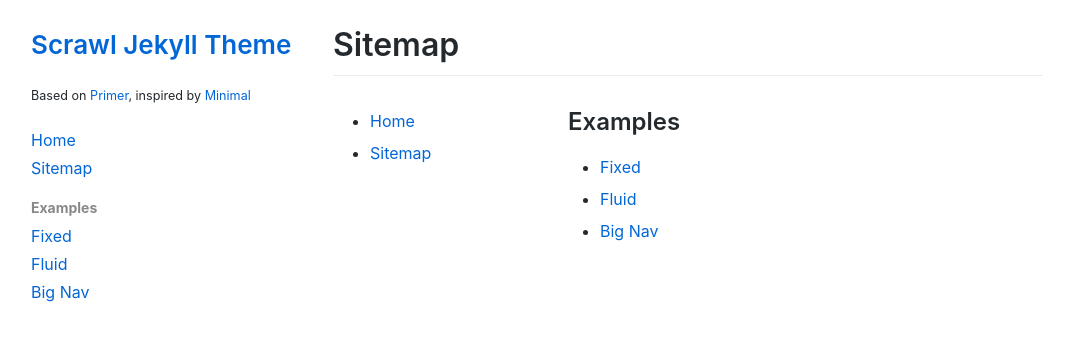
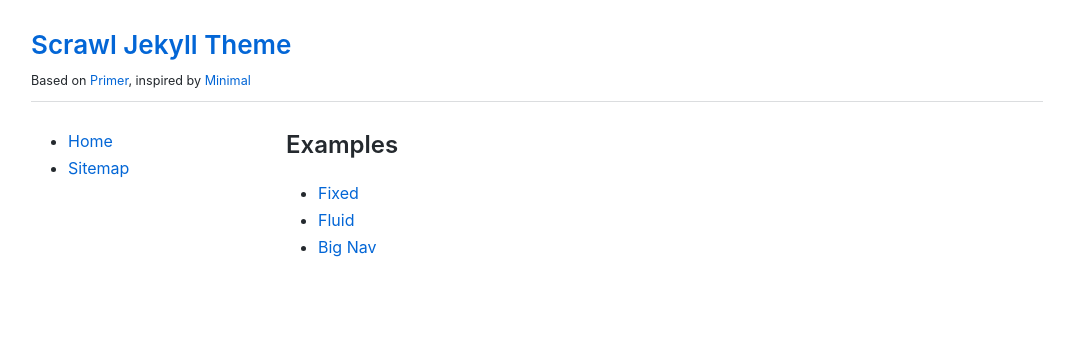
Before and after one commit to lightster/scrawl, a Jekyll site: the page built from sitemap.md, in a window 1280 px wide. Shown: the top 341 px of the page, without its empty margins (103-1177 px from the left). Built offline with Jekyll 4.4.1, drawn with Linux system fonts in a browser that asks for light colours; comment, search, counter and statistics services are not loaded.

Commit message:
Make the sitemap "headerless" (no side-navigation)

```diff
--- a/_includes/nav.html
+++ b/_includes/nav.html
@@ -1,4 +1,6 @@
 {% if site.pages %}
+  {% assign scrawl = site.data.scrawl %}
+
   {% if page.nav_pages %}
     {% assign docs = page.nav_pages %}
   {% else %}
--- a/_layouts/default.html
+++ b/_layouts/default.html
@@ -30,7 +30,7 @@
         {% endif %}
 
         {% if site.description  %}
-          <p><small>{{ site.description | markdownify }}</small></p>
+          <small class="description">{{ site.description | markdownify }}</small>
         {% endif %}
 
         {% include nav.html %}
--- a/_layouts/sitemap.html
+++ b/_layouts/sitemap.html
@@ -2,12 +2,6 @@
 layout: default
 ---
 
-{% assign scrawl = site.data.scrawl %}
-
-{{ '# ' | append: page.title | markdownify }}
-
 <div class="sitemap">
-  {% include nav.html %}
+  {{ content }}
 </div>
-
-{{ content }}
--- a/_sass/scrawl.scss
+++ b/_sass/scrawl.scss
@@ -6,23 +6,15 @@
   margin: 0 auto;
 }
 
-header {
-  width: 270px;
-  float: left;
-  position: fixed;
-  padding-top: 25px;
-  padding-bottom: 25px;
-  overflow-y: auto;
-  height: 100%;
-}
-
 header h1 {
   font-size: 26px;
+  margin-top: 25px;
   margin-bottom: 8px;
 }
 
-header p {
-  margin-bottom: 20px;
+header .description p {
+  margin-bottom: 10px;
+  padding-bottom: 10px;
 }
 
 nav ul {
@@ -31,20 +23,29 @@
 }
 
 nav ul li {
-  padding: 2px 0;
+  padding: 2px 0 1px 0;
+}
+
+body.fluid, body.fixed {
+  header {
+    width: 270px;
+    float: left;
+    position: fixed;
+    padding-bottom: 25px;
+    overflow-y: auto;
+    height: 100%;
   }
 
   header nav h2 {
-  font-style: normal;
-  font-weight: bold;
     color: #888;
-  padding-top: 15px;
+    padding-top: 20px;
     padding-bottom: 4px;
     font-size: 14px;
   }
 
   nav div:first-child h2 {
     padding-top: 0;
+  }
 }
 
 footer p:first-child {
@@ -75,30 +76,6 @@
   text-decoration: none;
 }
 
-.sitemap {
-  nav {
-    padding: 0;
-    margin: 0;
-    list-style: none;
-
-    display: flex;
-
-    flex-flow: row wrap;
-  }
-
-  h2 {
-    border: 0;
-    padding: 0;
-    margin-top: 0;
-  }
-
-  .nav-category {
-    padding: 5px;
-    width: 230px;
-    margin-top: 10px;
-  }
-}
-
 body.fluid {
   section {
     left: 295px;
@@ -121,6 +98,47 @@
   }
 }
 
+body.headerless {
+  .container {
+    max-width: 1012px;
+  }
+
+  header nav {
+    display: none;
+  }
+
+  section {
+    padding: 25px 0;
+  }
+}
+
+body.headerless.sitemap header {
+  nav {
+    padding: 0;
+    margin: 0;
+    display: flex;
+    flex-flow: row wrap;
+  }
+
+  .description p {
+    border-bottom: 1px solid #dbdddf;
+  }
+
+  h2 {
+    margin-bottom: 16px;
+  }
+
+  ul {
+    padding-left: 2em;
+  }
+
+  .nav-category {
+    padding: 5px;
+    width: 250px;
+    margin-top: 10px;
+  }
+}
+
 @media all and (max-width: 960px) {
   body.fluid, body.fixed {
     header {
--- a/sitemap.md
+++ b/sitemap.md
@@ -1,4 +1,5 @@
 ---
 title: Sitemap
-layout: sitemap
+layout: default
+width: headerless sitemap
 ---
```
Lines whose indentation alone changed are shown as unchanged.
